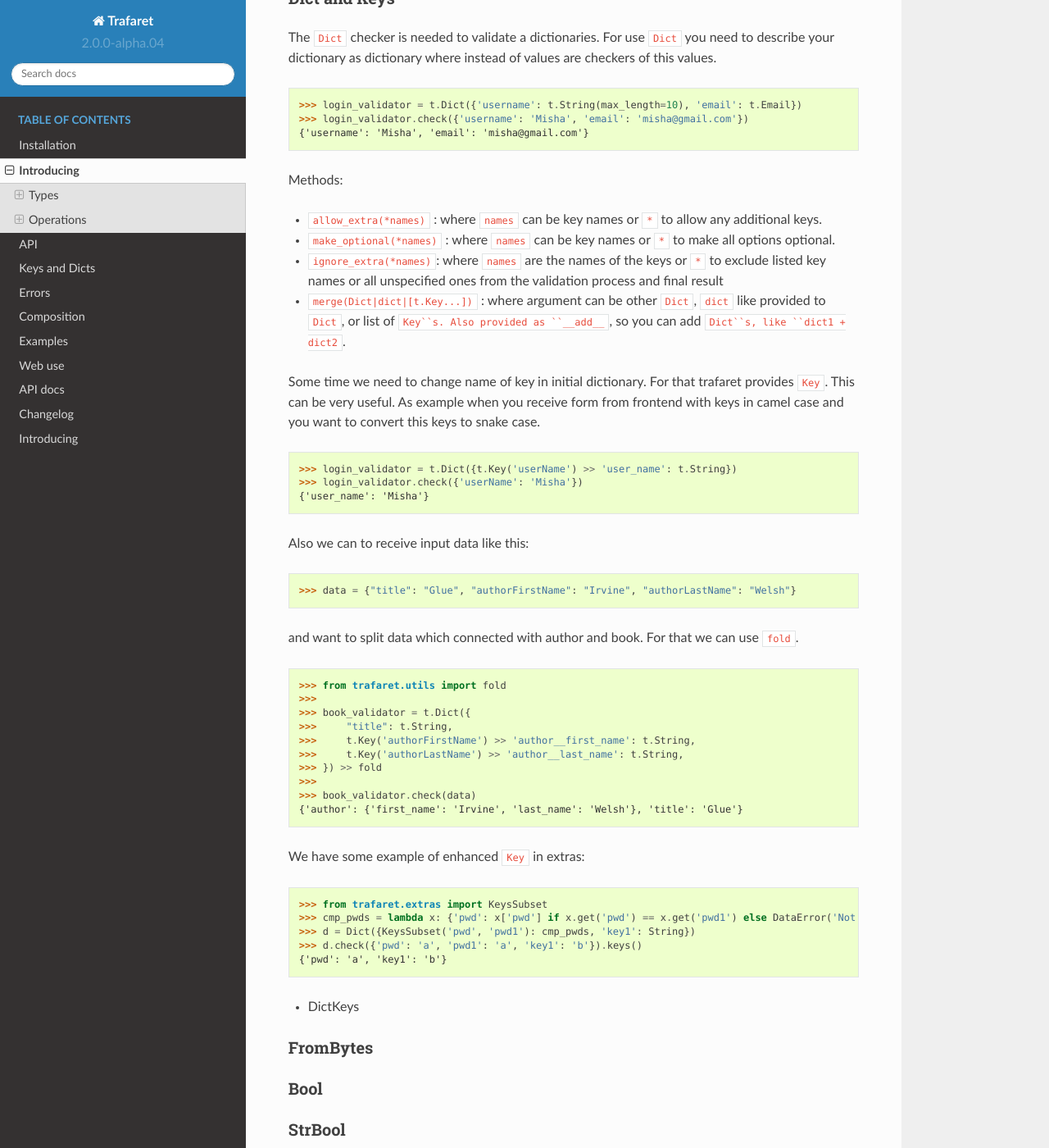
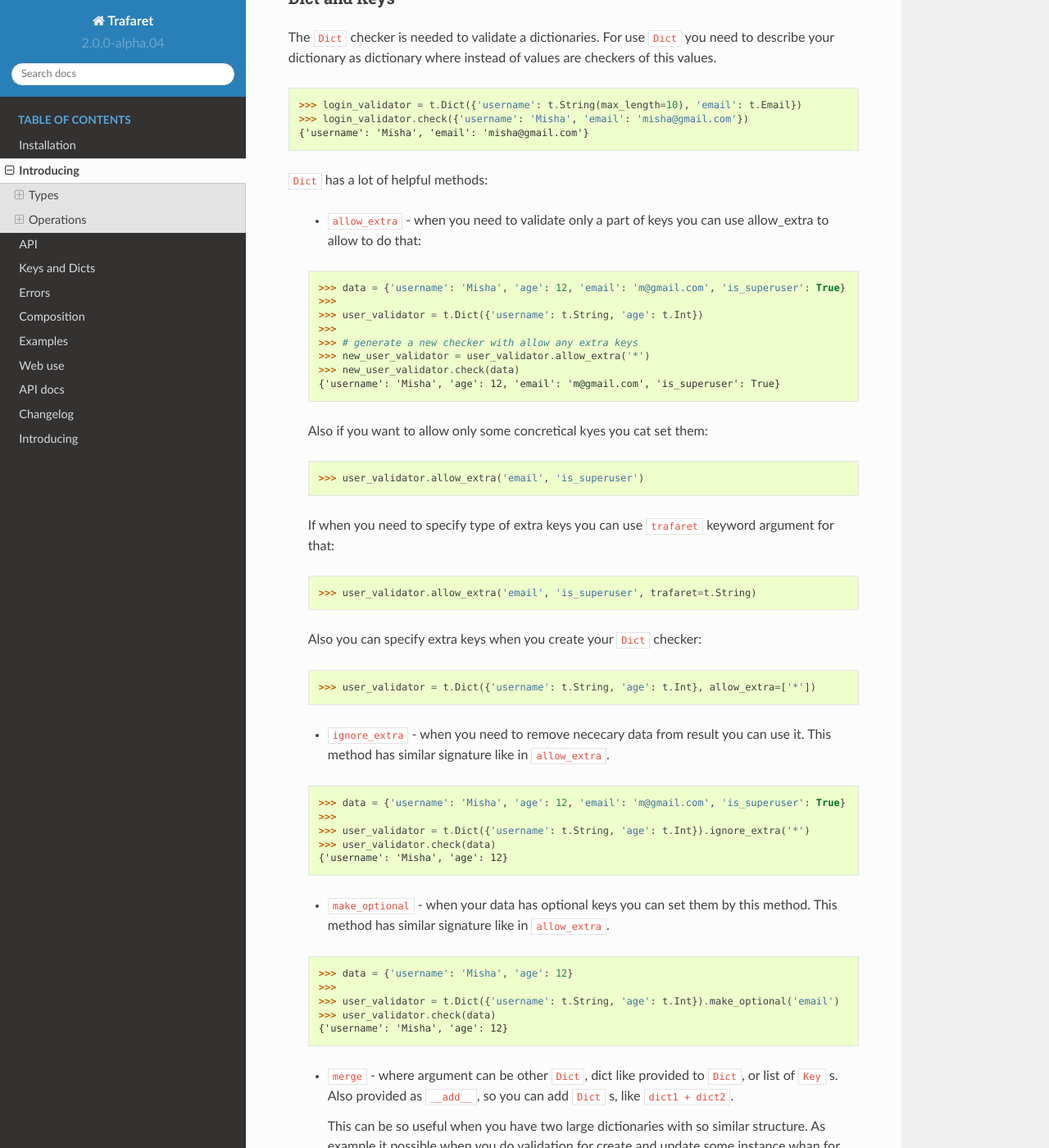
Before and after one commit to Deepwalker/trafaret, a Sphinx documentation site: the page built from docs/intro.rst, in a window 1280 px wide and 1400 px high, scrolled down 3424 px. Shown: the whole window at 82% size. Built offline with Sphinx 7.4.7 and the Read the Docs theme 2.0.0, drawn with Linux system fonts in a browser that asks for light colours; some of the changed text lies outside the part shown.

Commit message:
docs: added description about dictionary

```diff
--- a/docs/intro.rst
+++ b/docs/intro.rst
@@ -162,22 +162,63 @@ checkers of this values.
     >>> login_validator.check({'username': 'Misha', 'email': 'misha@gmail.com'})
     {'username': 'Misha', 'email': 'misha@gmail.com'}
 
-Methods:
+``Dict`` has a lot of helpful methods:
 
-- ``allow_extra(*names)`` : where ``names`` can be key names or ``*``
-  to allow any additional keys.
+    - ``allow_extra`` - when you need to validate only a part of keys you can use allow_extra to allow to do that:
 
-- ``make_optional(*names)`` : where ``names`` can be key names or
-  ``*`` to make all options optional.
+    >>> data = {'username': 'Misha', 'age': 12, 'email': 'm@gmail.com', 'is_superuser': True}
+    >>>
+    >>> user_validator = t.Dict({'username': t.String, 'age': t.Int})
+    >>>
+    >>> # generate a new checker with allow any extra keys
+    >>> new_user_validator = user_validator.allow_extra('*')
+    >>> new_user_validator.check(data)
+    {'username': 'Misha', 'age': 12, 'email': 'm@gmail.com', 'is_superuser': True}
 
-- ``ignore_extra(*names)``: where ``names`` are the names of the keys
-  or ``*`` to exclude listed key names or all unspecified ones from
-  the validation process and final result
+    Also if you want to allow only some concretical kyes you cat set them:
 
-- ``merge(Dict|dict|[t.Key...])`` : where argument can be other
-  ``Dict``, ``dict`` like provided to ``Dict``, or list of
-  ``Key``s. Also provided as ``__add__``, so you can add ``Dict``s,
-  like ``dict1 + dict2``.
+    >>> user_validator.allow_extra('email', 'is_superuser')
+
+    If when you need to specify type of extra keys you can use ``trafaret``
+    keyword argument for that:
+
+    >>> user_validator.allow_extra('email', 'is_superuser', trafaret=t.String)
+
+    Also you can specify extra keys when you create your ``Dict`` checker:
+
+    >>> user_validator = t.Dict({'username': t.String, 'age': t.Int}, allow_extra=['*'])
+
+    - ``ignore_extra`` - when you need to remove nececary data from result you can use it.
+      This method has similar signature like in ``allow_extra``.
+
+    >>> data = {'username': 'Misha', 'age': 12, 'email': 'm@gmail.com', 'is_superuser': True}
+    >>>
+    >>> user_validator = t.Dict({'username': t.String, 'age': t.Int}).ignore_extra('*')
+    >>> user_validator.check(data)
+    {'username': 'Misha', 'age': 12}
+
+    - ``make_optional`` - when your data has optional keys you can set them by this method.
+      This method has similar signature like in ``allow_extra``.
+
+    >>> data = {'username': 'Misha', 'age': 12}
+    >>>
+    >>> user_validator = t.Dict({'username': t.String, 'age': t.Int}).make_optional('email')
+    >>> user_validator.check(data)
+    {'username': 'Misha', 'age': 12}
+
+    - ``merge`` - where argument can be other ``Dict``, dict like provided to ``Dict``,
+      or list of ``Key`` s. Also provided as ``__add__``, so you can add ``Dict`` s, like ``dict1 + dict2``.
+
+      This can be so useful when you have two large dictionaries with so similar structure.
+      As example it possible when you do validation for create and update some
+      instance whan for create instance you don't need `id` but for update do.
+
+    >>> user_create_validator = t.Dict({'username': t.String, 'age': t.Int})
+    >>>
+    >>> user_update_validator = user_create_validator + {'id': t.Int}
+    >>> user_update_validator.check({'username': 'misha', 'age': 12, 'id': 1})
+    {'username': 'misha', 'age': 12, 'id': 1}
+
 
 Some time we need to change name of key in initial dictionary. For that
 trafaret provides ``Key``. This can be very useful. As example when you receive
@@ -206,6 +247,44 @@ use ``fold``.
     >>> book_validator.check(data)
     {'author': {'first_name': 'Irvine', 'last_name': 'Welsh'}, 'title': 'Glue'}
 
+Key
+~~~
+
+Special class to create dict keys. Parameters are:
+
+- `name` - key name
+- `default` - default if key is not present
+- `optional` - if True the key is optional
+- `to_name` - allows to rename the key
+
+Below you can to see a good example of usage all of these parameters:
+
+    >>> import hashlib
+    >>>
+    >>> hash_md5 = lambda d: hashlib.md5(d.encode()).hexdigest()
+    >>> comma_to_list = lambda d: [s.strip() for s in d.split(',')]
+    >>>
+    >>> converter = t.Dict({
+    >>>    t.Key('userNameFirst') >> 'name': t.String,
+    >>>    t.Key('userNameSecond') >> 'second_name': t.String,
+    >>>    t.Key('userPassword') >> 'password': hash_md5,
+    >>>    t.Key('userEmail', optional=True, to_name='email'): t.String,
+    >>>    t.Key('userTitle', default='Bachelor', to_name='title'): t.String,
+    >>>    t.Key('userRoles', to_name='roles'): comma_to_list,
+    >>> })
+
+DictKeys
+~~~~~~~~
+
+If you need to check just that dictionary has all given keys so ``DictKeys``
+is a good approach for that.
+
+    >>> t.DictKeys(['a', 'b']).check({'a': 1, 'b': 2})
+    {'a': 1, 'b': 2}
+
+KeysSubset
+~~~~~~~~~~
+
 We have some example of enhanced ``Key`` in extras::
 
     >>> from trafaret.extras import KeysSubset
@@ -213,8 +292,6 @@ We have some example of enhanced ``Key`` in extras::
     >>> d = Dict({KeysSubset('pwd', 'pwd1'): cmp_pwds, 'key1': String})
     >>> d.check({'pwd': 'a', 'pwd1': 'a', 'key1': 'b'}).keys()
     {'pwd': 'a', 'key1': 'b'}
-
-- DictKeys
 
 FromBytes
 .........
@@ -305,13 +382,63 @@ Or
 fold
 ....
 
+We already talked about ``fold`` but let's see all features of this utils.
+
+The parameters:
+
+    - `prefix` - the prefix which need to remove
+    - `delimeter` - the parameter which use for split to keys
+
+The full example:
+
+    >>> new_fold = lambda x: fold(x, 'data', '.')
+    >>>
+    >>> book_validator = t.Dict({
+    >>>     "data.author.first_name": t.String,
+    >>>     "data.author.last_name": t.String,
+    >>> }) >> new_fold
+    >>>
+    >>> book_validator.check({
+    >>>    "data.author.first_name": 'Irvine',
+    >>>    "data.author.last_name": 'Welsh',
+    >>> })
+    {'author': {'first_name': 'Irvine', 'last_name': 'Welsh'}}
+
+
+subdict
+.......
+
+Very often when we do validation of the form we need to validate values which
+depend on each other. As example it can be `password` and `second_password`.
+For cases like this a trafaret has ``subdict``.
+
+    >>> def check_passwords_equal(data):
+    >>>     if data['password'] != data['password_confirm']:
+    >>>         return t.DataError('Passwords are not equal')
+    >>>     return data['password']
+    >>>
+    >>> passwords_key = subdict(
+    >>>     'password',
+    >>>     t.Key('password', trafaret=t.String(max_length=10)),
+    >>>     t.Key('password_confirm', trafaret=t.String(max_length=10)),
+    >>>     trafaret=check_passwords_equal,
+    >>> )
+    >>>
+    >>> signup_trafaret = t.Dict(
+    >>>     t.Key('email', trafaret=t.Email),
+    >>>     passwords_key,
+    >>> )
+    >>>
+    >>> signup_trafaret.check({
+    >>>     "email": "m@gmail.com",
+    >>>     "password": "111",
+    >>>     "password_confirm": "111",
+    >>> })
+    {'email': 'm@gmail.com', 'password': '111'}
+
 
 split
 .....
-
-
-KeysSubset
-..........
 
 
 Other
```
